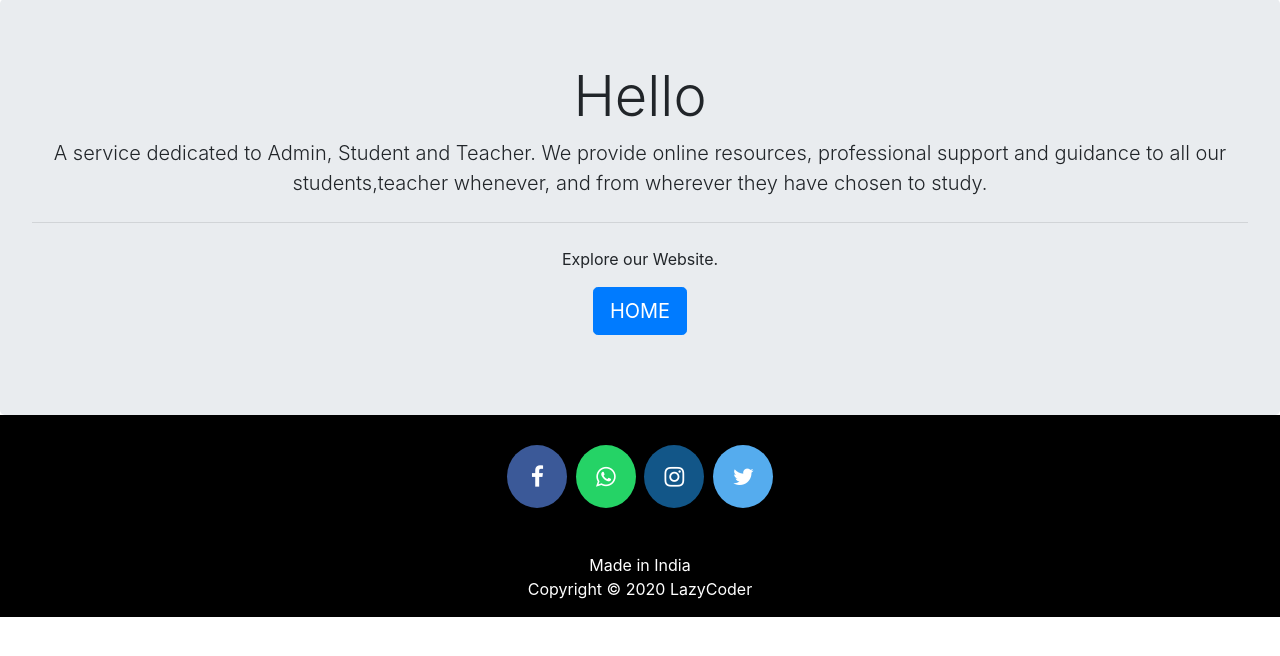
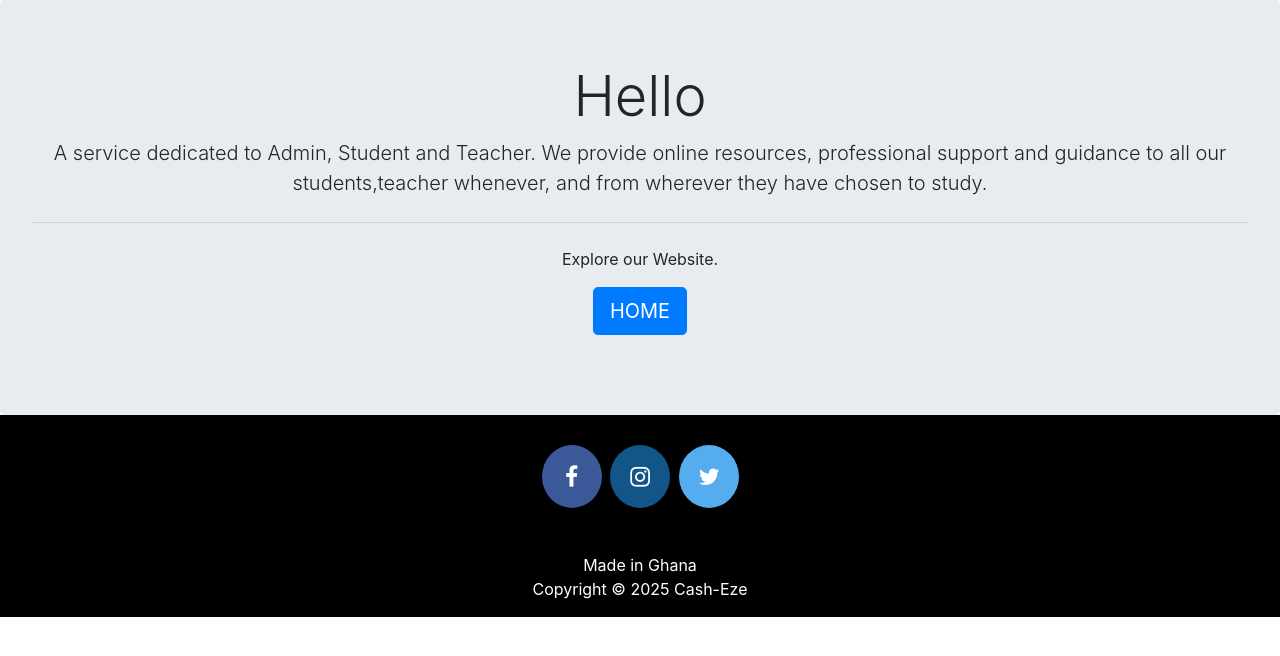
Before and after one commit to Cash-Eze2/Scadmin1, a Django app: page /aboutus in a window 1280 px wide. Shown: the part 109-765 px from the top of the page. Run offline with Django 3.2, Linux system fonts and the light colour scheme; some libraries are stand-ins or nearby versions.

Commit message:
Update footer.html

```diff
--- a/schoolmanagement-master/templates/school/footer.html
+++ b/schoolmanagement-master/templates/school/footer.html
@@ -63,10 +63,9 @@
 <footer>
 
   <p>
-    <a href="https://facebook.com/sumit.luv/" class="fa fa-facebook"></a>
-    <a href="https://api.whatsapp.com/send?phone=919572181024&text=Hello%20Sumit.%0d%0aHow%20are%20you%20%3f%0d%0aI%20came%20from%20your%20website.&source=&data=#" class="fa fa-whatsapp"></a>
-    <a href="https://instagram.com/sumit.luv" class="fa fa-instagram"></a>
-    <a href="https://twitter.com/sumitkumar1503" class="fa fa-twitter"></a>
+    <a href="https://facebook.com/" class="fa fa-facebook"></a>
+    <a href="https://instagram.com/" class="fa fa-instagram"></a>
+    <a href="https://twitter.com/" class="fa fa-twitter"></a>
   </p>
 
   <br>
@@ -74,8 +73,8 @@
     <div class="row">
       <div class="col-md-12 col-sm-12">
         <div style="color:#ffffff;" class="wow fadeInUp footer-copyright">
-          <p>Made in India <br>
-            Copyright &copy; 2020 LazyCoder </p>
+          <p>Made in Ghana<br>
+            Copyright &copy; 2025 Cash-Eze</p>
         </div>
       </div>
     </div>
```
